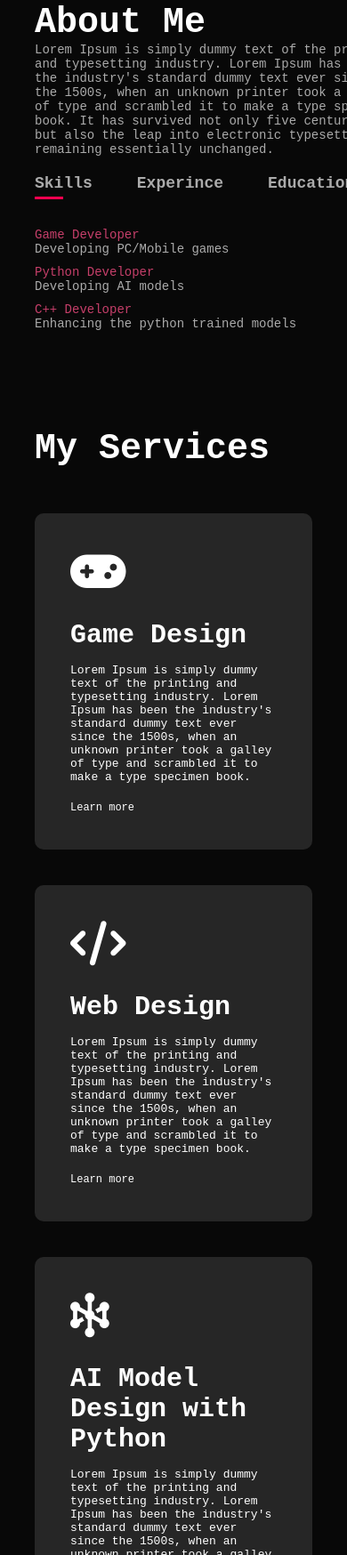
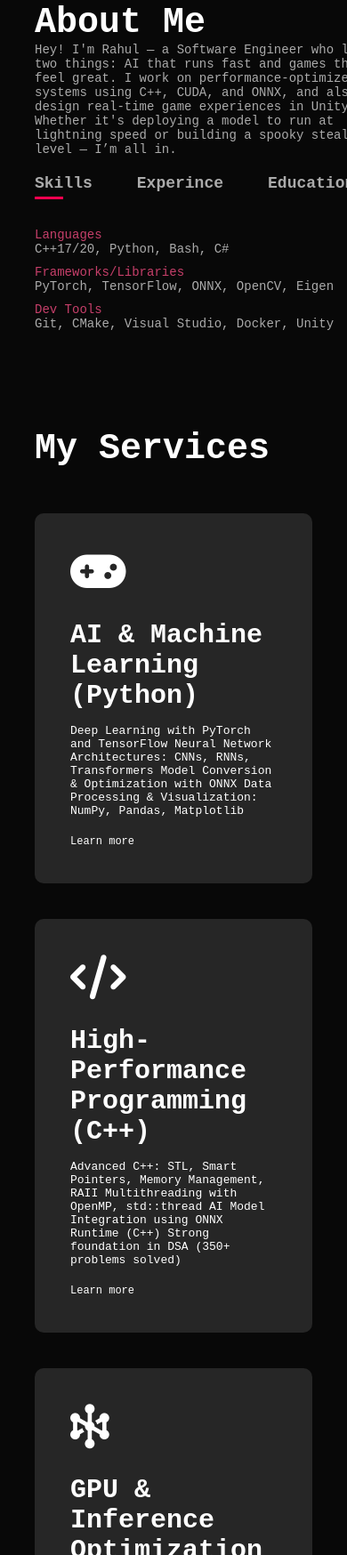
Before and after one commit to rahulmandal112/Rahul_Mandal_Portfolio, a plain HTML site: page index.html in a window 390 px wide. Shown: the part 1371-3119 px from the top of the page at 89% size. Drawn offline with Linux system fonts and the light colour scheme.

Commit message:
Added some real data

```diff
--- a/index.html
+++ b/index.html
@@ -38,9 +38,9 @@
                 </div>
                 <div class="about-col-2">
                     <h1 class="sub-title">About Me</h1>
-                    <p>Lorem Ipsum is simply dummy text of the printing and typesetting industry. Lorem Ipsum has been the industry's standard dummy text ever since the 1500s, when an unknown printer took a galley of type and scrambled it to make a type specimen book. It has survived not only five centuries, but also the leap into electronic typesetting, remaining essentially unchanged.
+                    <p>Hey! I'm Rahul — a Software Engineer who loves two things: AI that runs fast and games that feel great.
 
-                    </p>
+                        I work on performance-optimized AI systems using C++, CUDA, and ONNX, and also design real-time game experiences in Unity. Whether it's deploying a model to run at lightning speed or building a spooky stealth level — I’m all in.</p>
                     <div class="tab-titles">
                         <p class="tab-links active-link" onclick="OpenTab('skills')">Skills</p>
                         <p class="tab-links" onclick="OpenTab('experince')">Experince</p>
@@ -49,15 +49,24 @@
                     </div>
                     <div class="tab-contents active-tab" id="skills">
                         <ul>
-                            <li><span>Game Developer</span><br>Developing PC/Mobile games</li>
-                            <li><span>Python Developer</span><br>Developing AI models</li>
-                            <li><span>C++ Developer</span><br>Enhancing the python trained models</li>
+                            <li><span>Languages</span><br>C++17/20, Python, Bash, C#</li>
+                            <li><span>Frameworks/Libraries</span><br>PyTorch, TensorFlow, ONNX, OpenCV, Eigen</li>
+                            <li><span>Dev Tools</span><br>Git, CMake, Visual Studio, Docker, Unity</li>
+
                         </ul>
 
                     </div>
                     <div class="tab-contents" id="experince">
                         <ul>
-                            <li><span>2024 - Current</span><br>Developing PC/Mobile games using Unity Engine</li>
+                            <li><span>Software Engineer – Unity (C#) Developer with AI & Performance Optimization</span><span> (2024 - Current)</span><br>Developed real-time games and simulations in Unity (C#), focusing on mobile and WebGL performance.
+
+                                Integrated AI models into Unity, utilizing Python for model training and C++ for optimizing real-time inference with ONNX.
+
+                                Optimized gameplay systems using C++ for performance-critical features, reducing frame drops and enhancing mobile device performance.
+
+                                Implemented AI-driven behaviors and dynamic systems, leveraging Python for model training and C++ for efficient execution.
+
+                                Worked on multithreading and parallelism techniques to boost game performance across platforms.</li>
 
                         </ul>
 
@@ -82,26 +91,50 @@
             <div class="services-list">
                 <div>
                     <i class="fa-solid fa-gamepad"></i>
-                    <h2>Game Design</h2>
-                    <p>Lorem Ipsum is simply dummy text of the printing and typesetting industry. Lorem Ipsum has been the industry's standard dummy text ever since the 1500s, when an unknown printer took a galley of type and scrambled it to make a type specimen book.</p>
+                    <h2>AI & Machine Learning (Python)</h2>
+                    <p>Deep Learning with PyTorch and TensorFlow
+
+                        Neural Network Architectures: CNNs, RNNs, Transformers
+
+                        Model Conversion & Optimization with ONNX
+
+                        Data Processing & Visualization: NumPy, Pandas, Matplotlib</p>
                     <a href="#">Learn more</a>
                 </div>
                 <div>
                     <i class="fa-solid fa-code"></i>
-                    <h2>Web Design</h2>
-                    <p>Lorem Ipsum is simply dummy text of the printing and typesetting industry. Lorem Ipsum has been the industry's standard dummy text ever since the 1500s, when an unknown printer took a galley of type and scrambled it to make a type specimen book.</p>
+                    <h2>High-Performance Programming (C++)</h2>
+                    <p>Advanced C++: STL, Smart Pointers, Memory Management, RAII
+
+                        Multithreading with OpenMP, std::thread
+
+                        AI Model Integration using ONNX Runtime (C++)
+
+                        Strong foundation in DSA (350+ problems solved)</p>
                     <a href="#">Learn more</a>
                 </div>
                 <div>
                     <i class="fa-solid fa-hexagon-nodes"></i>
-                    <h2>AI Model Design with Python</h2>
-                    <p>Lorem Ipsum is simply dummy text of the printing and typesetting industry. Lorem Ipsum has been the industry's standard dummy text ever since the 1500s, when an unknown printer took a galley of type and scrambled it to make a type specimen book.</p>
+                    <h2>GPU & Inference Optimization</h2>
+                    <p>CUDA Programming: Threads, Blocks, Shared Memory, Warp Ops
+
+                        TensorRT for high-speed inference
+
+                        Real-time AI deployment on Jetson, Mobile, and PC
+
+                        Profiling with Nsight, nvprof, Perf, and Valgrind</p>
                     <a href="#">Learn more</a>
                 </div>
                 <div>
                     <i class="fa-solid fa-forward"></i>
-                    <h2>AI Inference Acceleration with C++ </h2>
-                    <p>Lorem Ipsum is simply dummy text of the printing and typesetting industry. Lorem Ipsum has been the industry's standard dummy text ever since the 1500s, when an unknown printer took a galley of type and scrambled it to make a type specimen book.</p>
+                    <h2>Game Development & Real-Time Systems</h2>
+                    <p>3D & 2D Game Development using Unity (C#)
+
+                        Real-time Optimization for Mobile & WebGL
+
+                        System Architecture Design for Interactive Applications
+
+                        Experience in AI behavior systems & in-game performance tuning</p>
                     <a href="#">Learn more</a>
                 </div>
 
```
